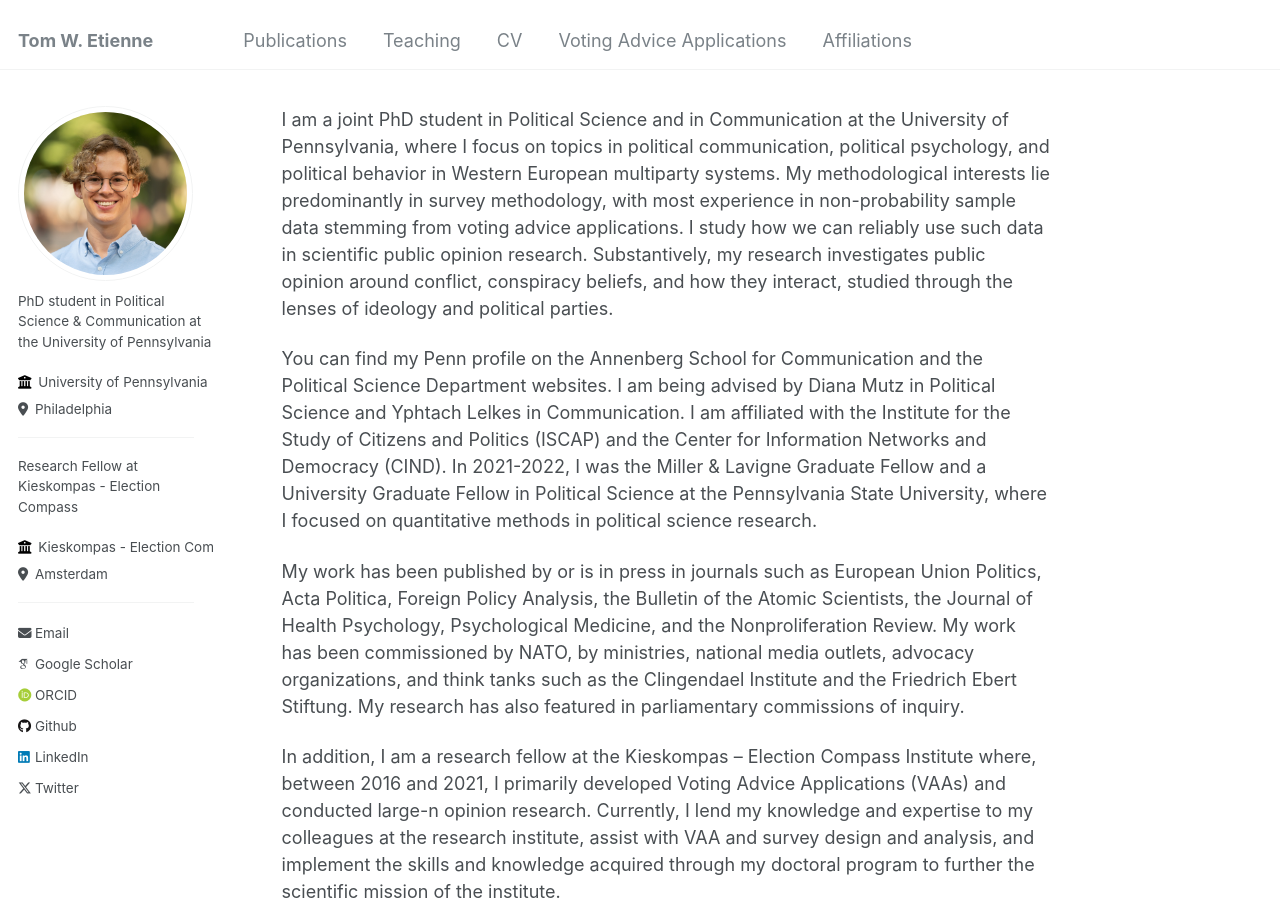
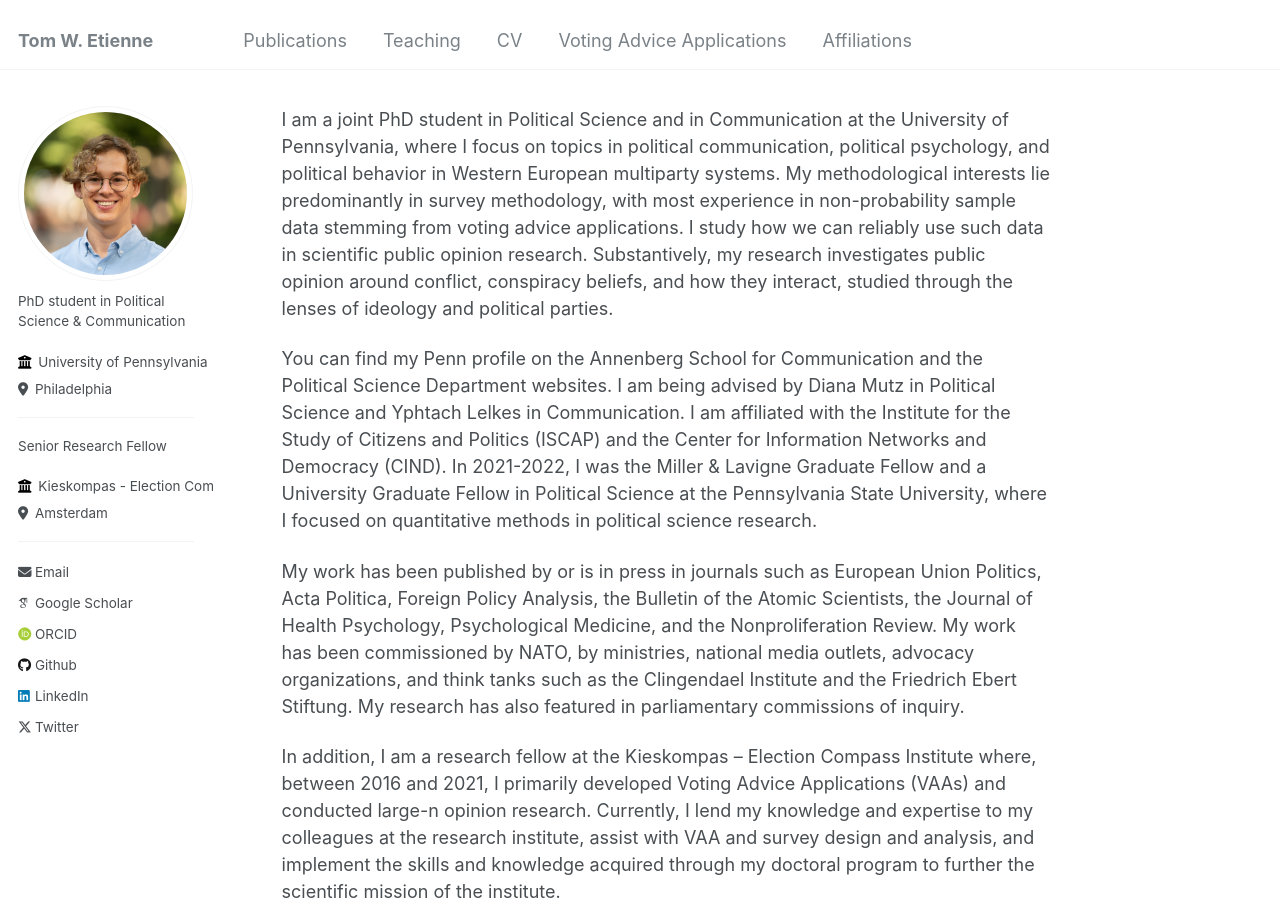
Before and after one commit to tomwetienne/tomwetienne.github.io, a Jekyll site: the page built from _pages/about.md, in a window 1280 px wide and 900 px high. Built offline with Jekyll 4.4.1, drawn with Linux system fonts in a browser that asks for light colours; some web fonts are replaced.

Commit message:
Update _config.yml

```diff
--- a/_config.yml
+++ b/_config.yml
@@ -24,8 +24,8 @@ author:
   avatar           : "asc pic square.jpg"
   name             : "Tom W. Etienne"
   pronouns         : # example: "she/her"
-  bio1              : "PhD student in Political Science & Communication at the University of Pennsylvania"
-  bio2              : "Research Fellow at Kieskompas - Election Compass"
+  bio1              : "PhD student in Political Science & Communication"
+  bio2              : "Senior Research Fellow"
   location1         : "Philadelphia"
   location2         : "Amsterdam"
   employer1         : "University of Pennsylvania"
```
